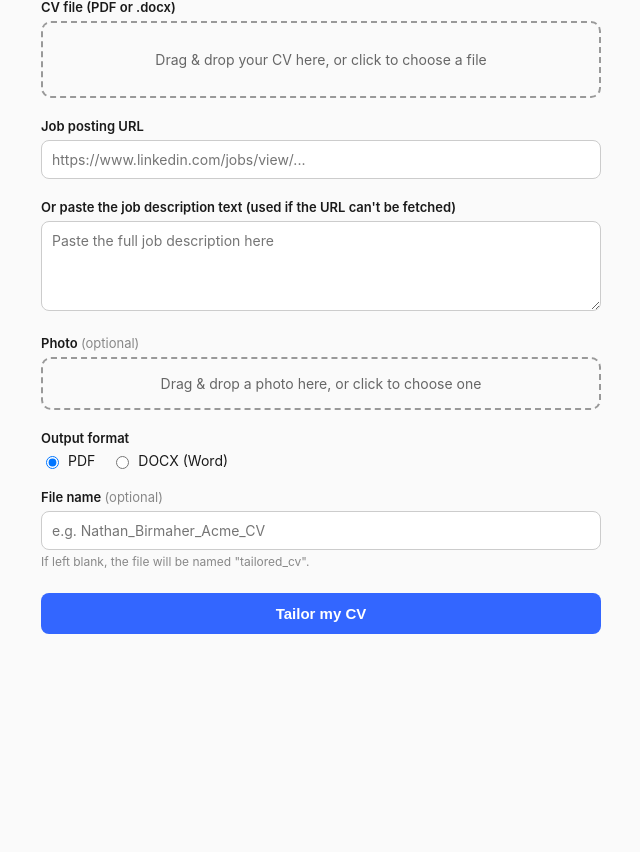
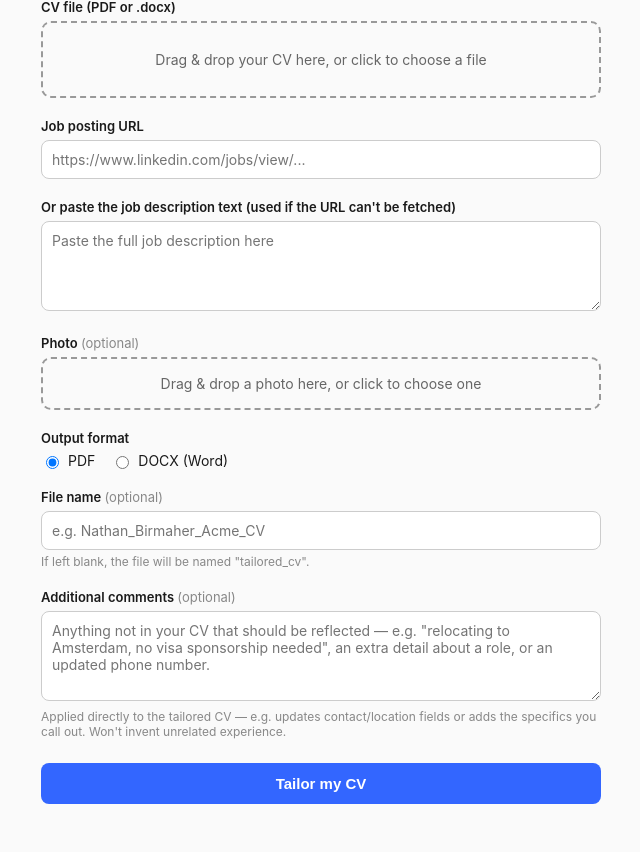
Before and after one commit to nbirmaher1/cv-tailor, a FastAPI app: page / in a window 1280 px wide. Shown: the part 148-1000 px from the top of the page, without its empty margins (319-959 px from the left). Before the commit the page ends 782 px from the top, so only its background shows below. Run offline with FastAPI, Linux system fonts and the light colour scheme.

Commit message:
Add optional candidate notes field for tailoring
Lets the user add free-text comments (e.g. relocation, visa/work
authorization status, or extra detail not in the source CV) that get
applied directly to the tailored output rather than just used as
background context. Work authorization renders inline in the contact
line (both PDF and DOCX) rather than opening its own section.

Co-Authored-By: Claude Sonnet 5 <noreply@anthropic.com>

```diff
--- a/app.py
+++ b/app.py
@@ -72,11 +72,13 @@ async def start_tailor(
     job_text: str = Form(default=""),
     output_format: str = Form(default="pdf"),
     filename: str = Form(default=""),
+    notes: str = Form(default=""),
     photo: Optional[UploadFile] = File(default=None),
 ):
     job_url = job_url.strip()
     job_text = job_text.strip()
     output_format = output_format.strip().lower()
+    notes = notes.strip()
     download_name = _sanitize_filename(filename)
     if not job_url and not job_text:
         raise HTTPException(400, "Provide a job posting URL or pasted job description text.")
@@ -102,12 +104,19 @@ async def start_tailor(
 
     output_file = run_dir / f"output.{output_format}"
     job_line = f"Job posting URL: {job_url}" if job_url else f"Job description text:\n{job_text}"
+    notes_line = (
+        f"Additional notes/comments from the candidate (apply these to the CV content itself per "
+        f"the skill's step 3 — e.g. update contact/location fields or add the detail somewhere "
+        f"visible in the output, not just as background context):\n{notes}"
+        if notes else ""
+    )
 
     prompt = f"""Use the tailor-cv skill's process to tailor this CV to this job posting.
 
 CV file: {cv_path}
 {job_line}
 {photo_line}
+{notes_line}
 Output format: {output_format}
 
 Follow the skill's steps exactly (extract CV into the canonical JSON content record, get job
--- a/scripts/render_docx.py
+++ b/scripts/render_docx.py
@@ -4,7 +4,7 @@
 JSON schema (all fields except full_name/summary optional/omittable):
 {
   "full_name": str, "target_title": str, "email": str, "phone": str,
-  "location": str, "links": str, "photo_path": str|null,
+  "location": str, "links": str, "work_authorization": str, "photo_path": str|null,
   "summary": str,
   "experience": [{"title": str, "company": str, "location": str, "dates": str, "bullets": [str]}],
   "education": [{"degree": str, "school": str, "location": str, "dates": str}],
@@ -62,7 +62,7 @@ def build(data, output_path):
         section.top_margin = Inches(0.6)
         section.bottom_margin = Inches(0.6)
 
-    contact_bits = [b for b in [data.get("email"), data.get("phone"), data.get("location"), data.get("links")] if b]
+    contact_bits = [b for b in [data.get("email"), data.get("phone"), data.get("location"), data.get("links"), data.get("work_authorization")] if b]
     contact_line = "  |  ".join(contact_bits)
 
     photo_path = data.get("photo_path")
--- a/static/index.html
+++ b/static/index.html
@@ -129,6 +129,10 @@
     <input type="text" id="file-name" placeholder="e.g. Nathan_Birmaher_Acme_CV">
     <p class="hint">If left blank, the file will be named "tailored_cv".</p>
 
+    <label>Additional comments <span class="optional-tag">(optional)</span></label>
+    <textarea id="notes" placeholder="Anything not in your CV that should be reflected — e.g. &quot;relocating to Amsterdam, no visa sponsorship needed&quot;, an extra detail about a role, or an updated phone number."></textarea>
+    <p class="hint">Applied directly to the tailored CV — e.g. updates contact/location fields or adds the specifics you call out. Won't invent unrelated experience.</p>
+
     <button type="submit" id="submit-btn">Tailor my CV</button>
   </form>
 
@@ -200,6 +204,7 @@ form.addEventListener('submit', async (e) => {
 
   const format = document.querySelector('input[name=format]:checked').value;
   const customFilename = document.getElementById('file-name').value.trim();
+  const notes = document.getElementById('notes').value.trim();
 
   const formData = new FormData();
   formData.append('cv_file', selectedFile);
@@ -207,6 +212,7 @@ form.addEventListener('submit', async (e) => {
   formData.append('job_text', jobText);
   formData.append('output_format', format);
   formData.append('filename', customFilename);
+  formData.append('notes', notes);
   if (selectedPhoto) formData.append('photo', selectedPhoto);
 
   submitBtn.disabled = true;
```
Also changed, not shown: templates/default.html (+8 -6 lines), .claude/skills/tailor-cv/SKILL.md.
